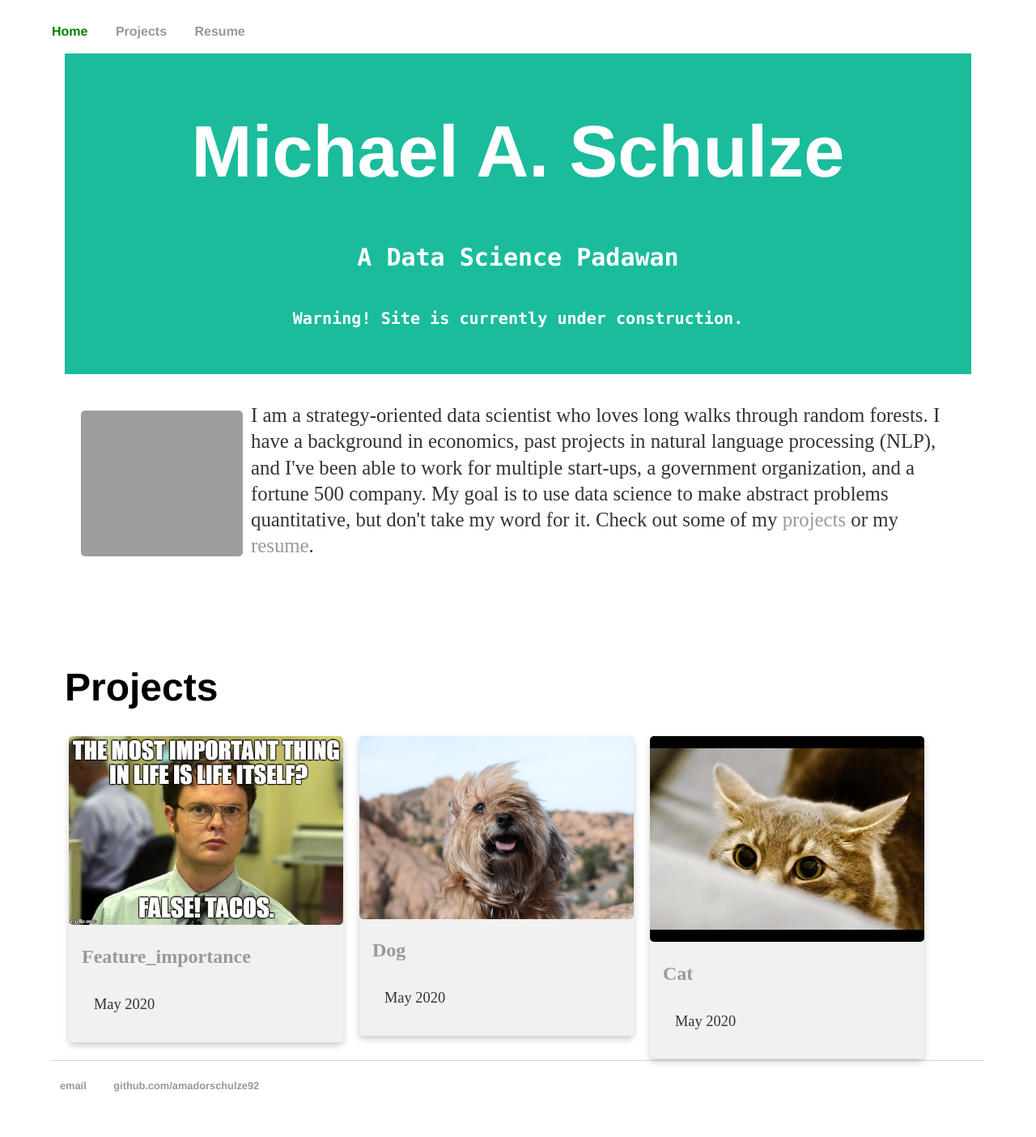
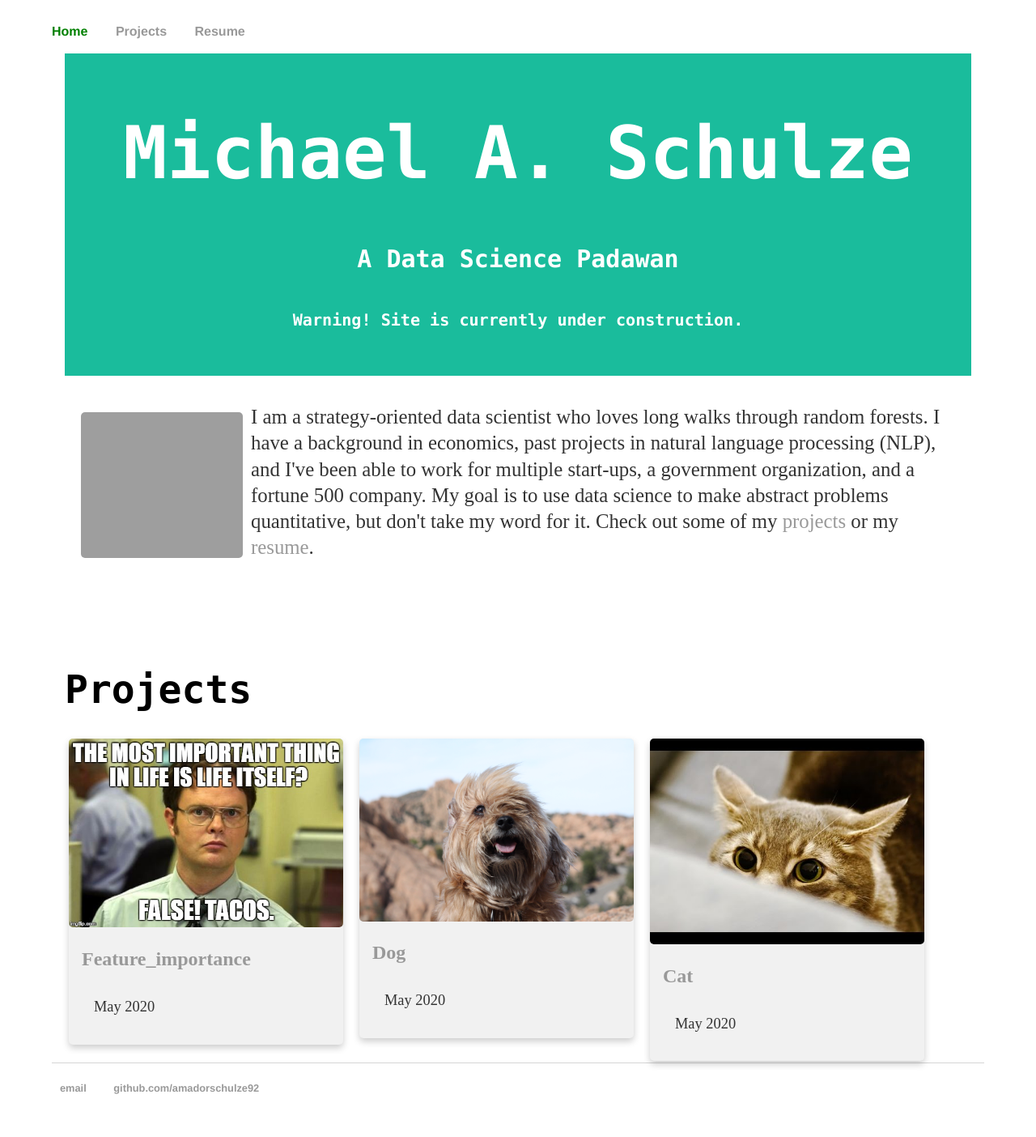
Before and after one commit to amadorschulze92/amadorschulze92.github.io, a Jekyll site: the page built from index.html, in a window 1280 px wide. Shown: the whole page at 81% size. Built offline with Jekyll 4.4.1, drawn with Linux system fonts in a browser that asks for light colours; grey boxes are pictures that could not be loaded.

Commit message:
change font of h1

```diff
--- a/assets/css/main.css
+++ b/assets/css/main.css
@@ -30,7 +30,7 @@ a:hover {
 
 h1 {
     font-size: 3em;
-    font-family:'Helvetica', 'Arial', 'Sans-Serif';
+    font-family: "Lucida Console", 'Courier', 'monospace';
 }
 
 p {
```
